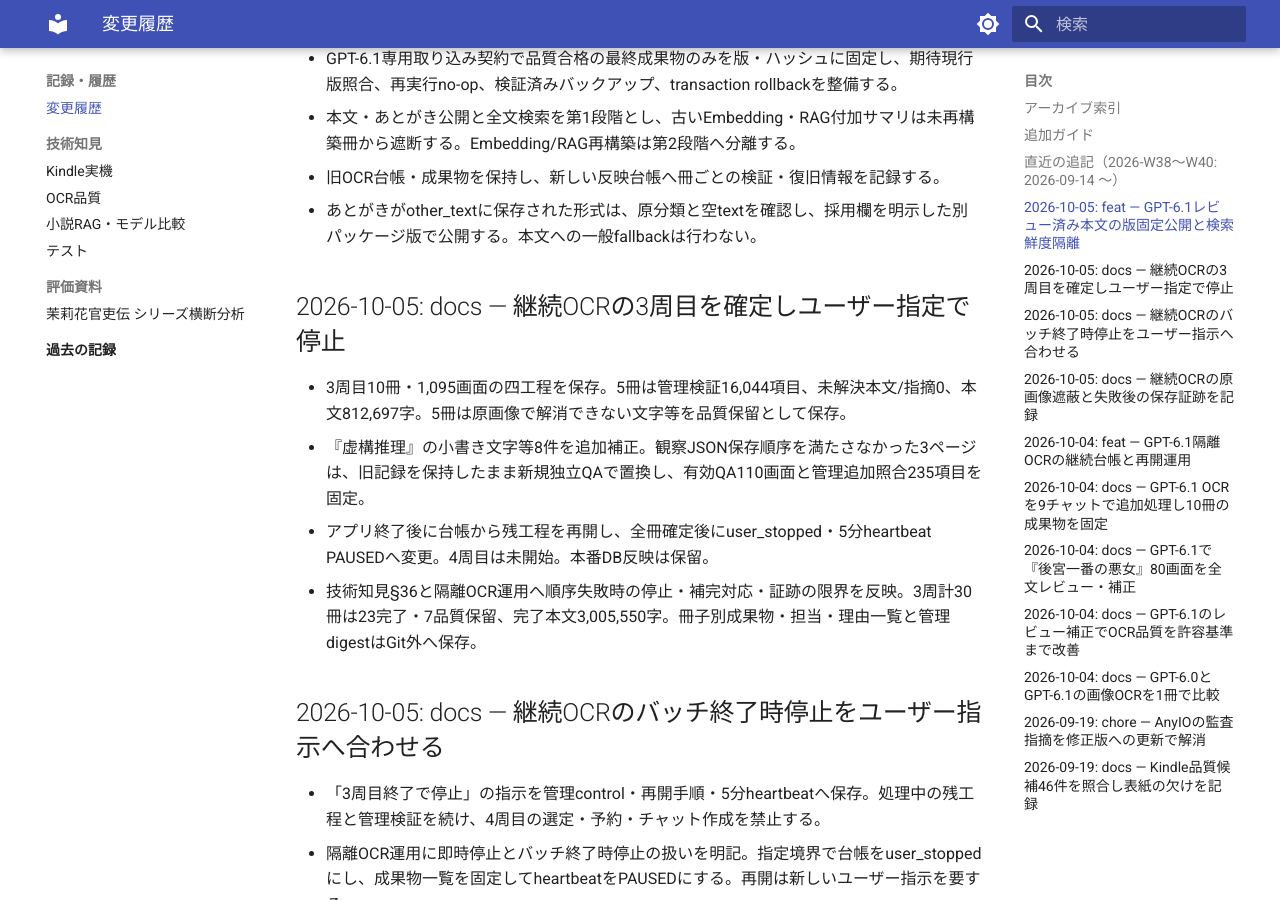
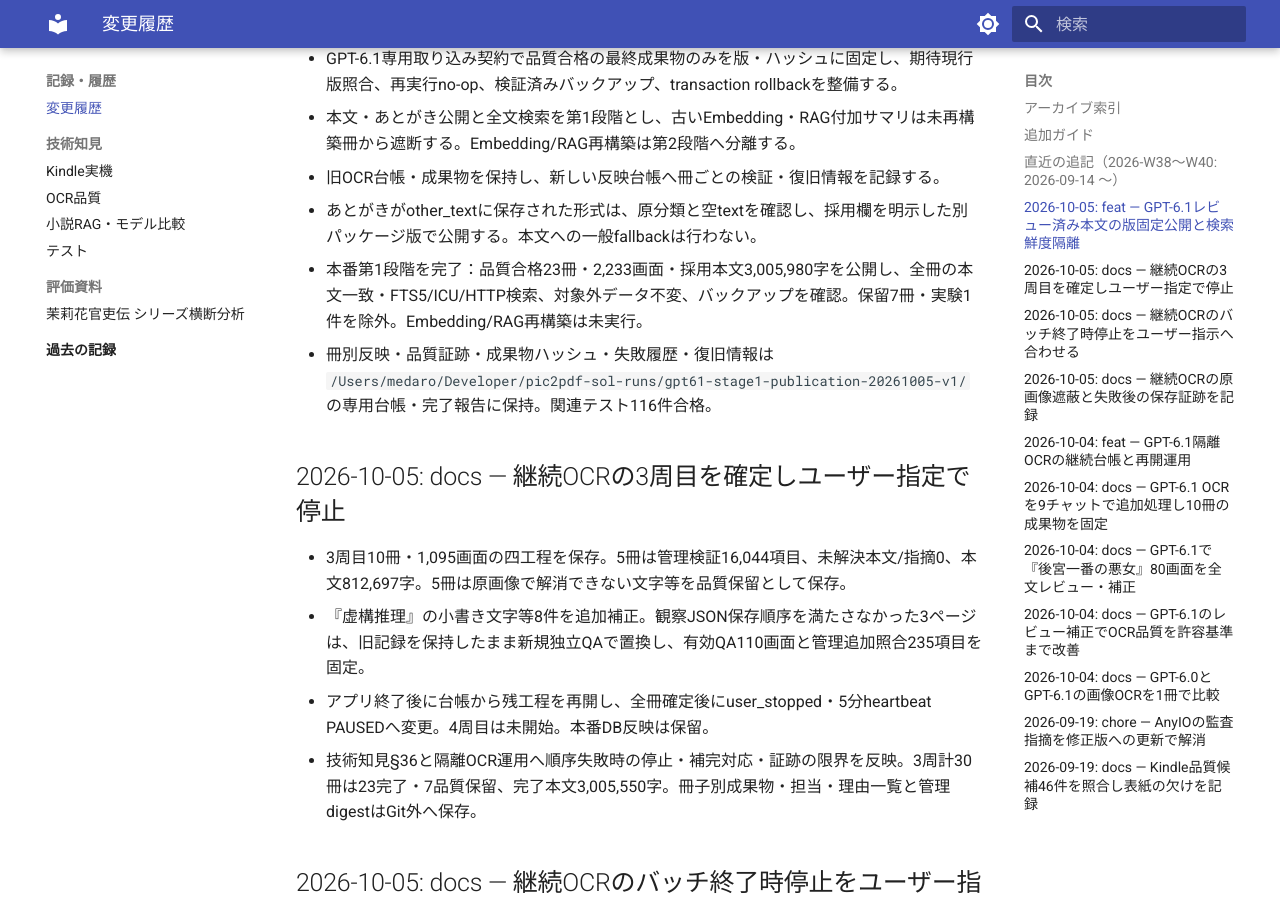
Before and after one commit to kkmmyr/Pic2PDF_Viewer, an MkDocs documentation site: the page built from docs/log/変更履歴.md, in a window 1280 px wide and 900 px high, scrolled down 2635 px. Built offline with MkDocs 1.6.1 and Material for MkDocs 9.7.7, drawn with Linux system fonts in a browser that asks for light colours.

Commit message:
docs(ocr): record stage-one production publication results
Record 23 accepted books, verified full-text publication and deferred RAG.

Co-Authored-By: Codex GPT-6 <noreply@anthropic.com>

```diff
--- a/docs/log/変更履歴.md
+++ b/docs/log/変更履歴.md
@@ -52,6 +52,8 @@
 - 本文・あとがき公開と全文検索を第1段階とし、古いEmbedding・RAG付加サマリは未再構築冊から遮断する。Embedding/RAG再構築は第2段階へ分離する。
 - 旧OCR台帳・成果物を保持し、新しい反映台帳へ冊ごとの検証・復旧情報を記録する。
 - あとがきがother_textに保存された形式は、原分類と空textを確認し、採用欄を明示した別パッケージ版で公開する。本文への一般fallbackは行わない。
+- 本番第1段階を完了：品質合格23冊・2,233画面・採用本文3,005,980字を公開し、全冊の本文一致・FTS5/ICU/HTTP検索、対象外データ不変、バックアップを確認。保留7冊・実験1件を除外。Embedding/RAG再構築は未実行。
+- 冊別反映・品質証跡・成果物ハッシュ・失敗履歴・復旧情報は `/Users/medaro/Developer/pic2pdf-sol-runs/gpt61-stage1-publication-20261005-v1/` の専用台帳・完了報告に保持。関連テスト116件合格。
 
 
 
```
